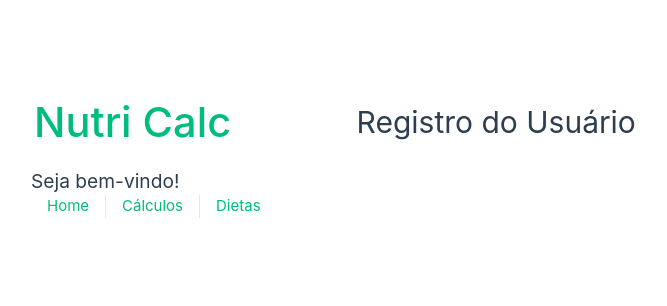
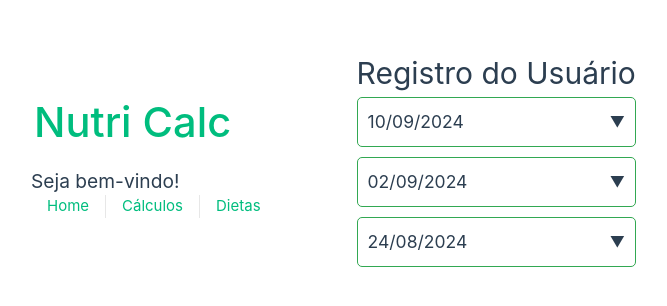
Before and after one commit to senacgo-hugotannus/nutri-calc-frontend, a Vue app: page /registration in a window 1280 px wide. Shown: the part 242-548 px from the top of the page, without its empty margins (95-762 px from the left). Built offline with nearby package versions, Linux system fonts and the light colour scheme.

Commit message:
cards criados

```diff
--- a/src/views/RegistrationView.vue
+++ b/src/views/RegistrationView.vue
@@ -3,10 +3,77 @@
       <h1>Registro do Usuário</h1>
       <p></p>
     </div>
+    <div class="card-list">
+    <div
+      v-for="(item, index) in items"
+      :key="item.id"
+      class="card"
+      @click="toggleExpand(index)"
+    >
+      <div class="card-content">
+        <h3>{{ item.title }}</h3>
+        <span class="icon" :class="{'up': expandedIndex === index}">&#9660;</span>
+      </div>
+      <p v-if="expandedIndex === index">{{ item.details }}</p>
+    </div>
+  </div>
   </template>
 
   <script>
   export default {
-    name: 'RegistrationView'
+  data() {
+    return {
+      expandedIndex: null,
+      items: [
+        { id: 1, title: '10/09/2024', details: 'IMC:22,9 TMB:918,75 GE:1.470' },
+        { id: 2, title: '02/09/2024', details: 'IMC:32,2 TMB:878,56 GE:1.426' },
+        { id: 3, title: '24/08/2024', details: 'IMC:22,9 TMB:900,45 GE:1.465' }
+      ]
+    };
+  },
+  methods: {
+    toggleExpand(index) {
+      this.expandedIndex = this.expandedIndex === index ? null : index;
+    }
   }
+};
   </script>
+
+<style scoped>
+.card-list {
+  display: flex;
+  flex-direction: column;
+  gap: 10px;
+}
+
+.card {
+  border: 1px solid #32a852;
+  padding: 10px;
+  border-radius: 5px;
+  cursor: pointer;
+  transition: background-color 0.5s;
+}
+
+.card:hover {
+  background-color: #32a852;
+}
+
+.card-content {
+  display: flex;
+  justify-content: space-between;
+  align-items: center;
+}
+
+.icon {
+  transition: transform 0.6s;
+}
+
+.icon.up {
+  transform: rotate(180deg);
+}
+
+.card p {
+  margin-top: 10px;
+
+}
+</style>
```
